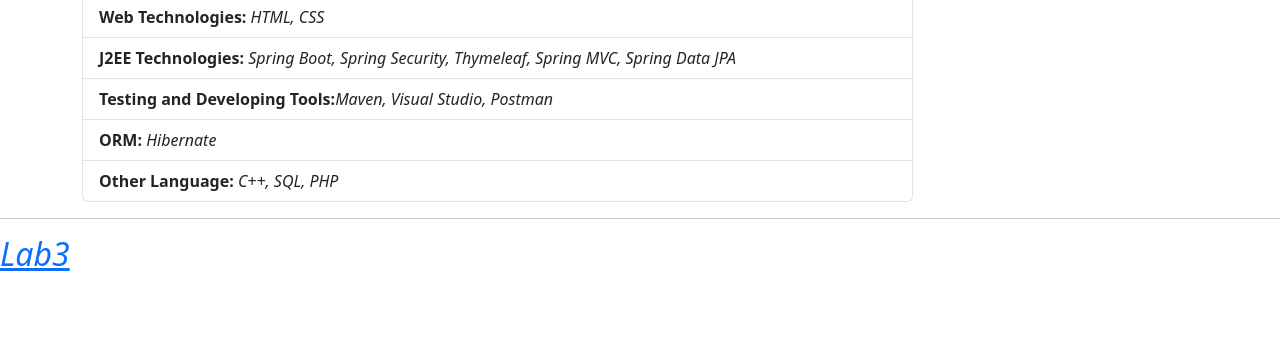
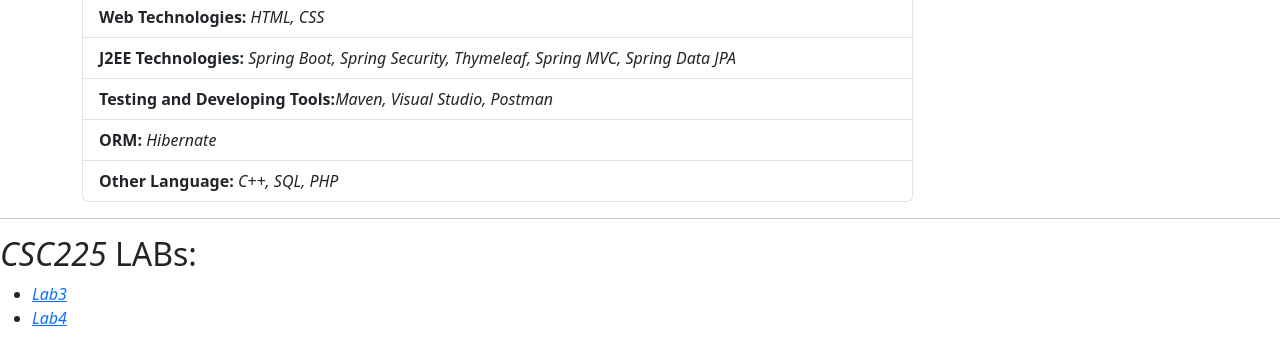
Before and after one commit to WenxuanChen1/wenxuanchen.github.io, a plain HTML site: page index.html in a window 1280 px wide. Shown: the part 204-566 px from the top of the page. Drawn offline with nearby package versions, Linux system fonts and the light colour scheme.

Commit message:
lab4 and home page update

```diff
--- a/index.html
+++ b/index.html
@@ -49,8 +49,13 @@
     </div>
     <hr>
 
+    <h2><em>CSC225</em> LABs:</h2>
+    <ul>
+        <li><em><a href="./Lab3/Lab3.html">Lab3</a></em></li>
+        <li><em><a href="./Lab4/lab4.html">Lab4</a></em></li>
 
-    <h2><em><a href="./Lab3/Lab3.html">Lab3</a></em></h2>
+
+    </ul>
 
 
 
```
Also changed, not shown: Lab4/lab4.html (+5 -11 lines).
